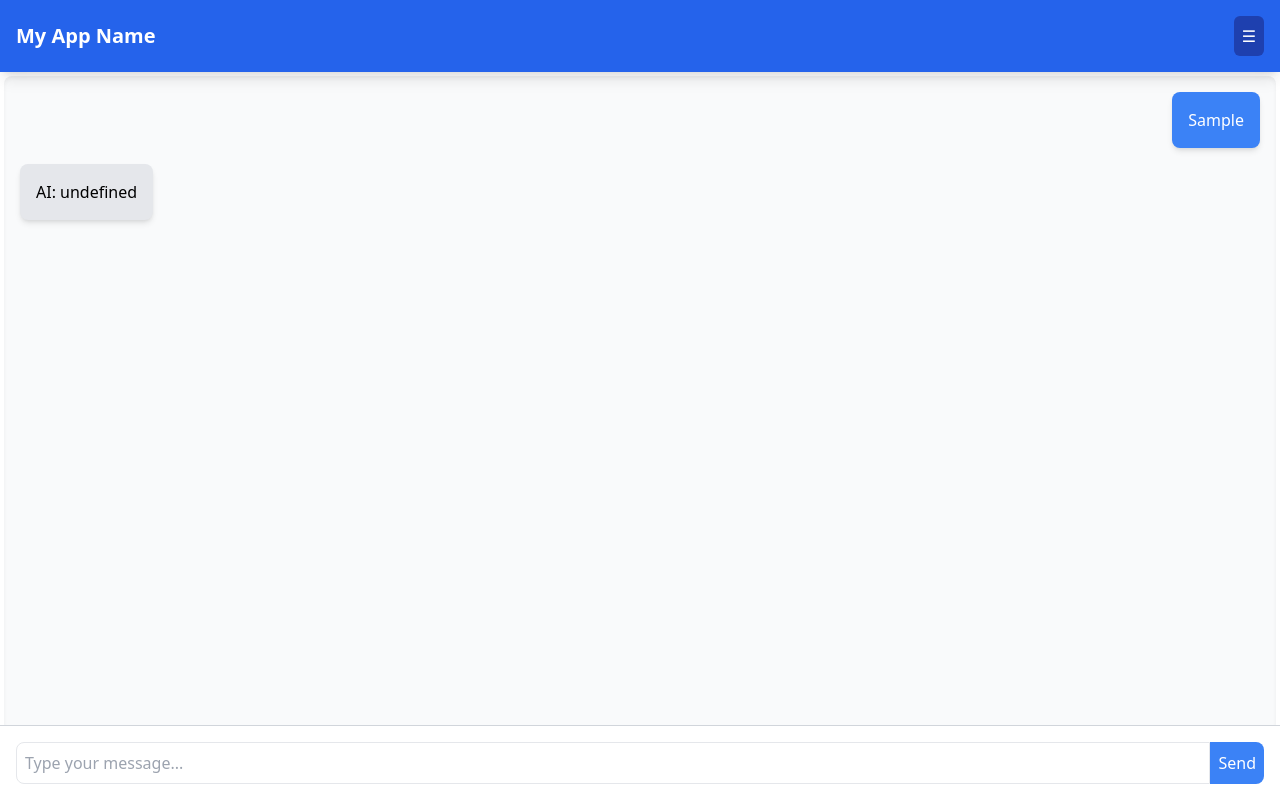
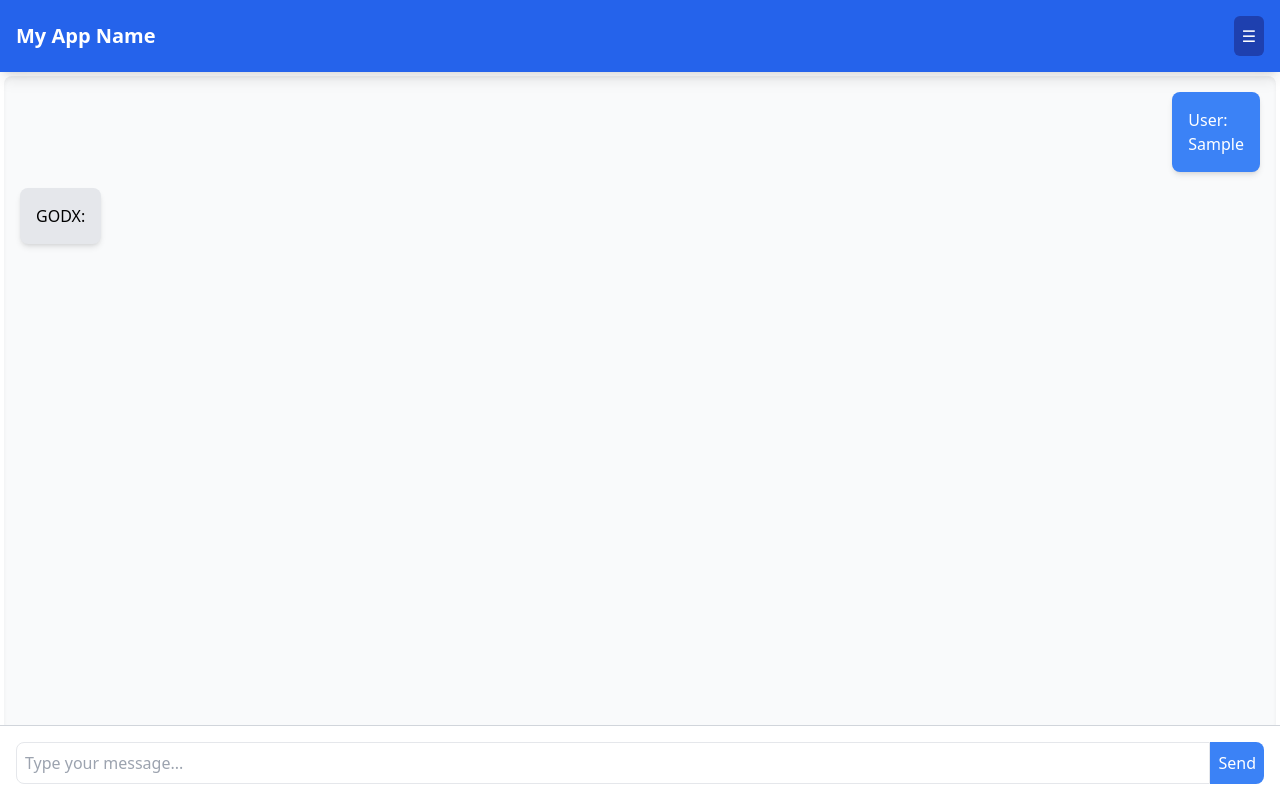
Before and after one commit to Rana718/EvoAI, a Next.js app: page /aipages/textai in a window 1280 px wide. Both pictures are taken after typing "Sample" into the empty fields and a click on the button "Send". Built offline with nearby package versions, Linux system fonts and the light colour scheme; no server answers.

Commit message:
fix the the Text related issue

```diff
--- a/src/components/ChatContainer.tsx
+++ b/src/components/ChatContainer.tsx
@@ -15,13 +15,17 @@ const ChatContainer: React.FC<ChatContainerProps> = ({ messages }) => {
     <div className="flex flex-col p-4 space-y-4 overflow-y-auto h-full bg-gray-50 rounded-lg shadow-inner">
       {messages.map((message, index) => (
         <div key={index} className={`flex ${message.isUser ? 'justify-end' : 'justify-start'}`}>
-          <div className={`max-w-full md:max-w-[70%] p-4 rounded-lg shadow-md transform transition-transform ${
+          <div
+            className={`max-w-full md:max-w-[70%] p-4 rounded-lg shadow-md transform transition-transform ${
               message.isUser
                 ? 'bg-blue-500 text-white animate-slideInRight'
                 : 'bg-gray-200 text-black animate-slideInLeft'
             }`}
           >
-            <ReactMarkdown>{message.text}</ReactMarkdown>
+            {!message.isUser ? (<p>GODX: </p>) : (<p>User: </p>)}
+            <ReactMarkdown>
+              {message.text}
+            </ReactMarkdown>
           </div>
         </div>
       ))}
--- a/src/pages/aipages/textai.tsx
+++ b/src/pages/aipages/textai.tsx
@@ -24,7 +24,7 @@ const AIPage: React.FC = () => {
         body: JSON.stringify({ inputText: text }),
       });
       const data = await res.json();
-      setMessages([...messages, { text, isUser: true }, { text: `AI: ${data.aitext}`, isUser: false }]);
+      setMessages([...messages, { text, isUser: true }, { text: data.aitext, isUser: false }]);
     } catch (e) {
       console.error('Error fetching backend response:', e);
       setMessages([...messages, { text, isUser: true }, { text: 'Error fetching backend response.', isUser: false }]);
```
